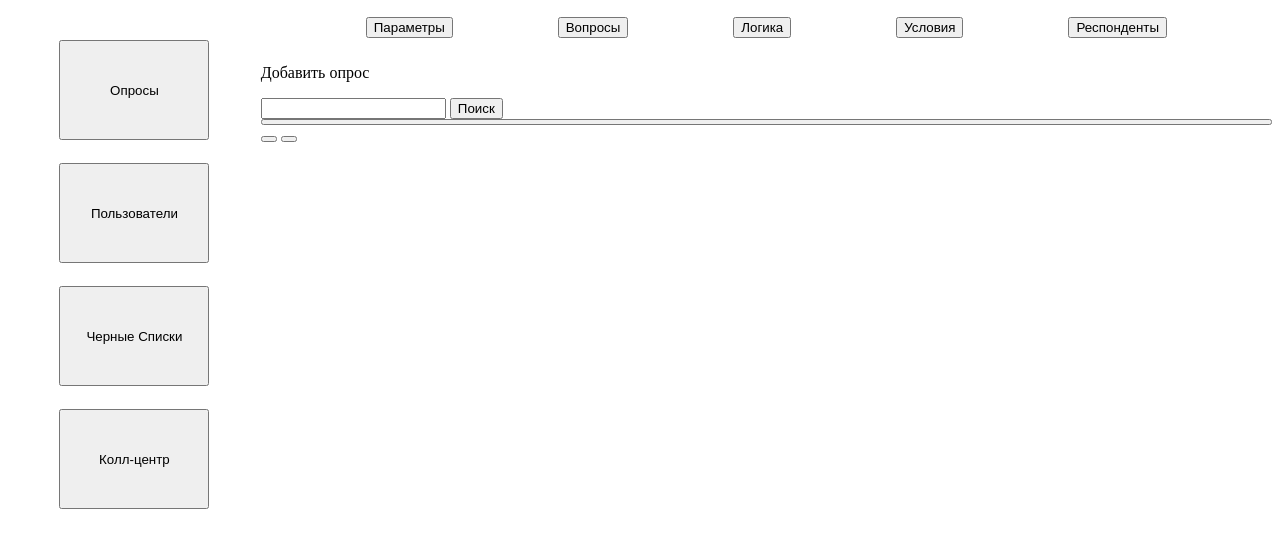
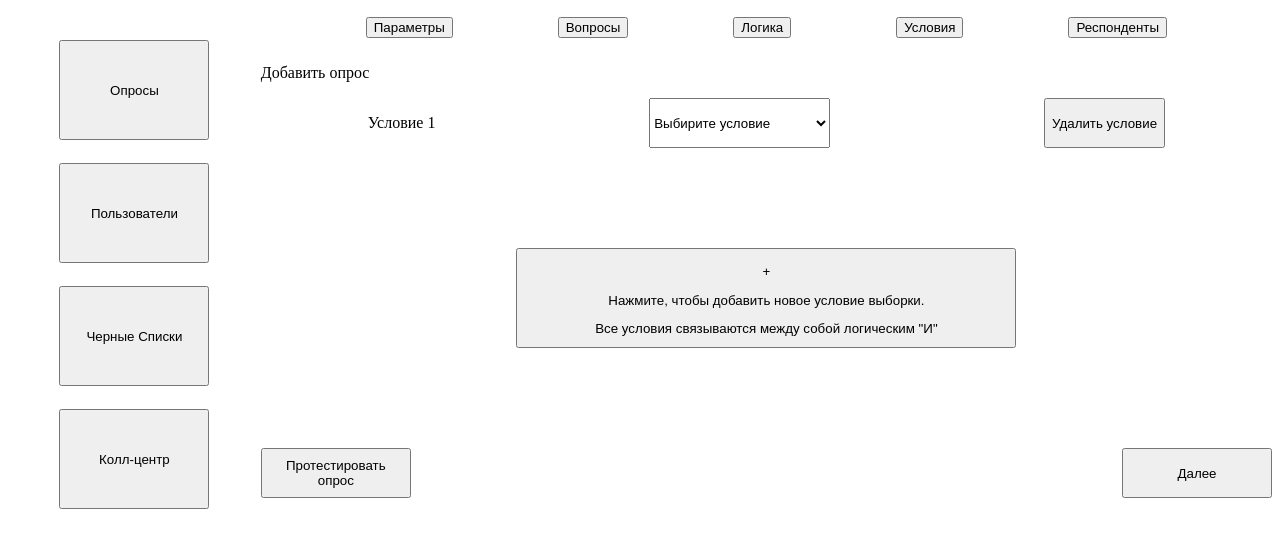
Before and after one commit to Melomaner/Test_task, a plain HTML site: page index.html in a window 1280 px wide. Shown: the part 132-680 px from the top of the page. Drawn offline with nearby package versions, Linux system fonts and the light colour scheme.

Commit message:
До настройка внешнего вида. настройка в CSS

```diff
--- a/CSS/style.css
+++ b/CSS/style.css
@@ -65,3 +65,25 @@ margin-bottom: 10px;
 .main-pull-navigation-button{
 
 }
+.main-pull-condition{
+    display: flex;
+    justify-content: space-around;
+}
+.main-pull-add-button{
+    width: 500px;
+    height: 100px;
+    margin: 100px;
+    align-self: center;
+}
+.main-pull-end-button{
+    display: flex;
+    justify-content: space-between;
+}
+.main-pull-end-button-test{
+    width: 150px;
+    height: 50px;
+}
+.main-pull-end-button-next{
+    width: 150px;
+    height: 50px;
+}
--- a/JS/condition.js
+++ b/JS/condition.js
@@ -2,7 +2,7 @@ Vue.component('condition', {
 
     data() {
         return {
-            userSearch: ''
+            number: 1
         }
     },
 
@@ -10,10 +10,24 @@ Vue.component('condition', {
     },
 
     template: `
-            <form action="#" class="search-form">
-                <input type="text" class="search-field" v-model="userSearch">
-                <button class="bts-search" type="button" @click="filter(userSearch)">Поиск</button>
-            </form>
+            <div class="main-pull-condition">
+                <p>Условие {{number}}</p>
+                <select name='condition_list' id="condition_list${this.number}">
+                    <option value="choose">
+                        Выбирите условие
+                    </option>
+                    <option value="age">
+                        Возраст респондента
+                    </option>
+                    <option value="type">
+                        Тип карты лояльности
+                    </option>
+                    <option value="status">
+                        Статус карты лояльности
+                    </option>
+                </select>
+                <button>Удалить условие</button>
+            </div>
     `
 
 })
--- a/index.html
+++ b/index.html
@@ -39,15 +39,18 @@
                 <p>Добавить опрос</p>
                 <condition></condition>
                 <!-- Условие n -->
-                <button>
+                <button class="main-pull-add-button">
                     <!-- добавить условие -->
+                    <p>+</p>
+                    <p>Нажмите, чтобы добавить новое условие выборки.</p>
+                    <p>Все условия связываются между собой логическим "И"</p>
                 </button>
-                <div>
-                    <button>
-                        <!-- Протестировать опрос -->
+                <div class="main-pull-end-button">
+                    <button class="main-pull-end-button-test">
+                         Протестировать опрос
                     </button>
-                    <button>
-                        <!-- Далее -->
+                    <button class="main-pull-end-button-next">
+                         Далее
                     </button>
                 </div>
             </section>
```
